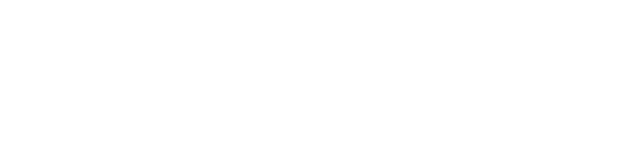
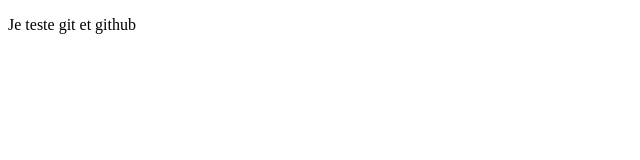
Before and after one commit to stephanieEt/test, a plain HTML site: page index.html in a window 1280 px wide. Shown: the whole page, without its empty margins (0-640 px from the left). Drawn offline with Linux system fonts and the light colour scheme.

Commit message:
add paragraph

```diff
--- a/index.html
+++ b/index.html
@@ -8,7 +8,7 @@
 </head>
 
 <body>
-
+    <p>Je teste git et github</p>
 </body>
 
 </html>
```
